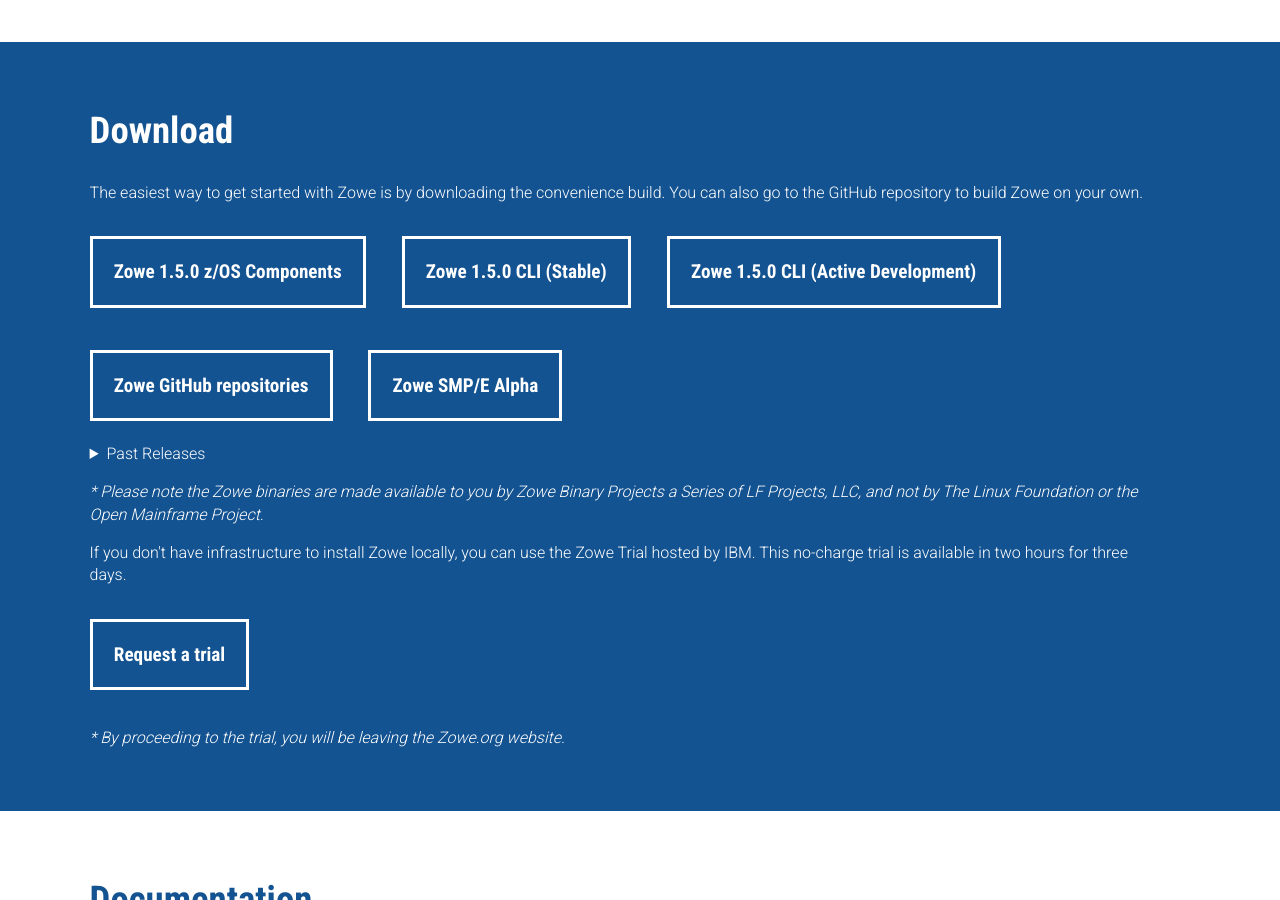
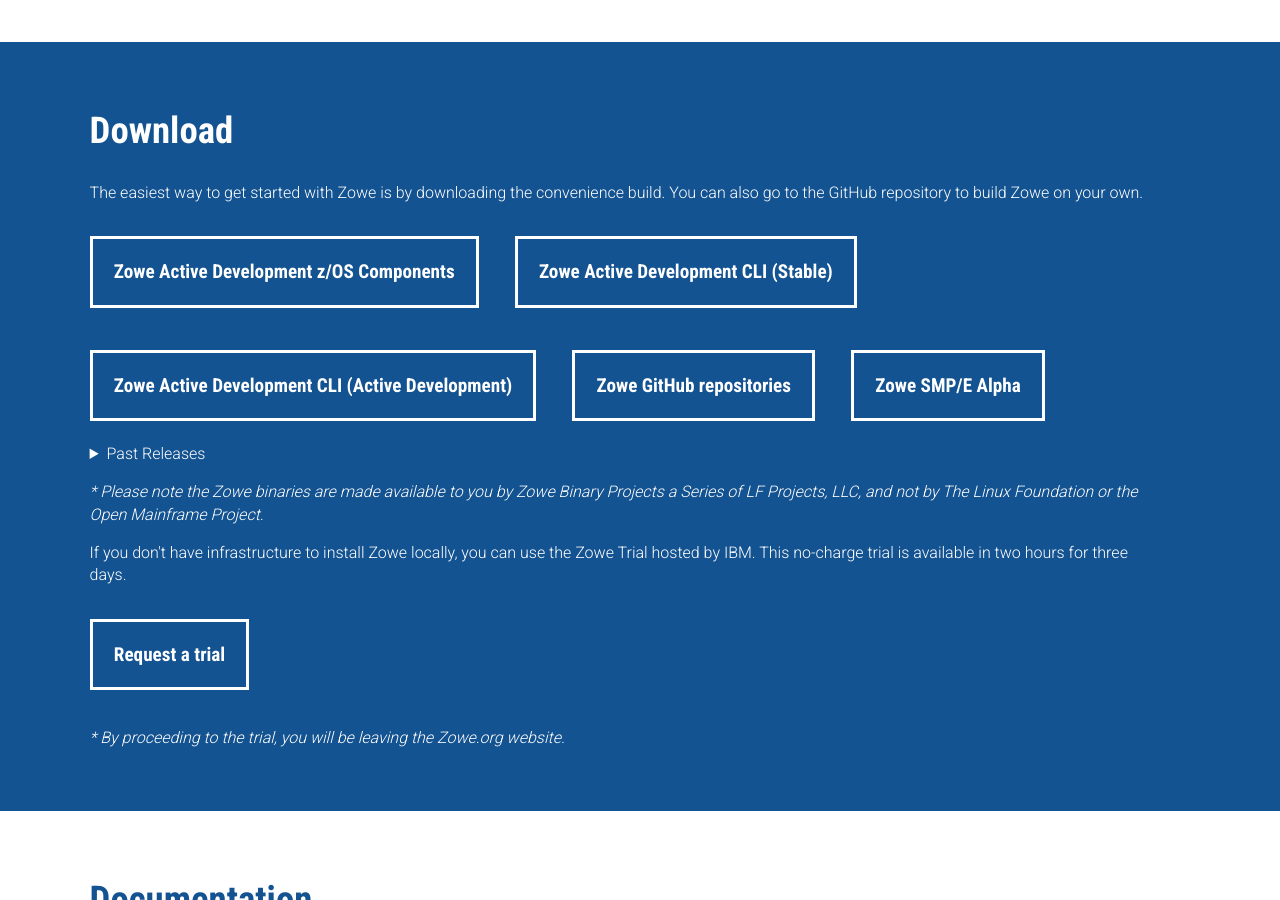
Before and after one commit to zowe/zowe.github.io, a Jekyll site: the page built from index.md, in a window 1280 px wide and 900 px high, scrolled down 1098 px. Built offline with Jekyll 4.4.1, drawn with Linux system fonts in a browser that asks for light colours; nearby versions of some CDN libraries; our own code applies the rules of GitHub Pages for plain Markdown files; some of the changed text lies outside the part shown.

Commit message:
active development entry
Signed-off-by: BrandonJenkins14 <36675406+BrandonJenkins14@users.noreply.github.com>

```diff
--- a/_data/releases.yml
+++ b/_data/releases.yml
@@ -1,5 +1,9 @@
 # List of Zowe releases - update here and it will update the entire site :-)
 # Note - keep this in order as the latest release is pulled from the first item in the list!
+
+- version: Active Development
+  release_date: 2019-10-04
+  documentation: active-development
 - version: 1.5.0
   release_date: 2019-10-03
   documentation: stable
```
